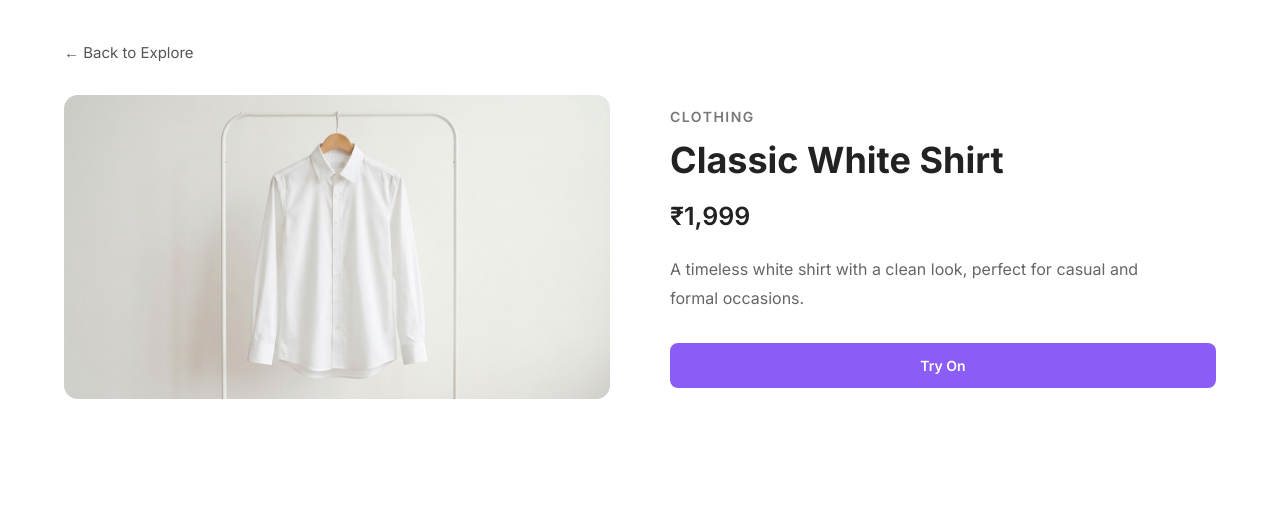
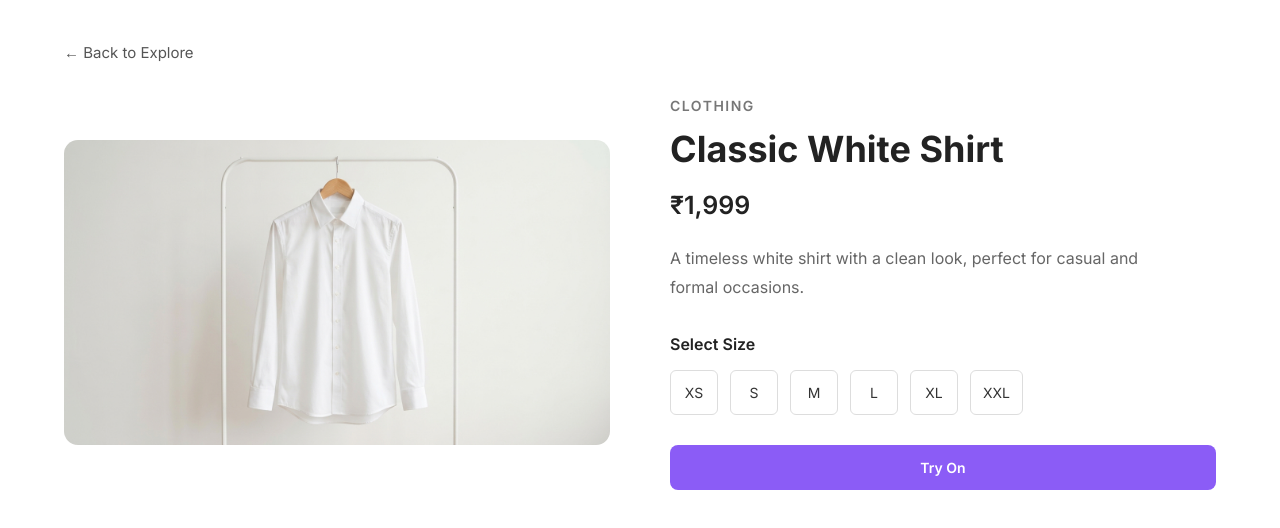
Before and after one commit to Vivekvadher1/Virtual-TryOn, a Next.js app in the folder virtual-ai-tryon/: page /explore/1 in a window 1280 px wide. Shown: the top 528 px of the page. Built offline with nearby package versions, Linux system fonts and the light colour scheme.

Commit message:
Size
Added the size to the clothes and shoes

```diff
--- a/virtual-ai-tryon/app/explore/[id]/page.tsx
+++ b/virtual-ai-tryon/app/explore/[id]/page.tsx
@@ -1,6 +1,9 @@
+"use client";
+
+import { use, useState, Suspense } from "react";
+
 import Image from "next/image";
 import Link from "next/link";
-import { Suspense } from "react";
 
 import { exploreProducts } from "@/data/explore/explore-products";
 
@@ -16,15 +19,19 @@ export default function ProductDetailsPage({
 }: ProductDetailsPageProps) {
   return (
     <Suspense fallback={<p>Loading product details...</p>}>
-      {params.then(({ id }) => (
-        <ProductDetails id={id} />
-      ))}
+      <ProductDetails params={params} />
     </Suspense>
   );
 }
 
 // Product details component
-function ProductDetails({ id }: { id: string }) {
+function ProductDetails({ params }: ProductDetailsPageProps) {
+  // Unwrap the params Promise
+  const { id } = use(params);
+
+  // Store the selected size
+  const [selectedSize, setSelectedSize] = useState<string | null>(null);
+
   // Convert URL ID into a number
   const productId = Number(id);
 
@@ -56,6 +63,7 @@ function ProductDetails({ id }: { id: string }) {
             alt={product.name}
             width={600}
             height={700}
+            loading="eager"
           />
         </div>
 
@@ -70,6 +78,28 @@ function ProductDetails({ id }: { id: string }) {
 
           <p className="product-details-description">{product.description}</p>
 
+          {/* Display size options */}
+          {product.sizes && product.sizes.length > 0 && (
+            <div className="product-size-section">
+              <h3>Select Size</h3>
+
+              <div className="product-size-options">
+                {product.sizes.map((size) => (
+                  <button
+                    key={size}
+                    type="button"
+                    className={`product-size-btn ${
+                      selectedSize === size ? "selected" : ""
+                    }`}
+                    onClick={() => setSelectedSize(size)}
+                  >
+                    {size}
+                  </button>
+                ))}
+              </div>
+            </div>
+          )}
+
           <button type="button" className="product-try-on-btn">
             Try On
           </button>
--- a/virtual-ai-tryon/app/styles/ProductDetails.css
+++ b/virtual-ai-tryon/app/styles/ProductDetails.css
@@ -132,3 +132,45 @@
         font-size: 15px;
     }
 }
+
+
+/* Product size selection */
+.product-size-section {
+    margin-bottom: 30px;
+}
+
+.product-size-section h3 {
+    margin-bottom: 14px;
+    font-size: 16px;
+    font-weight: 600;
+    color: #222;
+}
+
+.product-size-options {
+    display: flex;
+    flex-wrap: wrap;
+    gap: 12px;
+}
+
+.product-size-btn {
+    min-width: 48px;
+    height: 45px;
+    padding: 0 12px;
+    border: 1px solid #ddd;
+    border-radius: 6px;
+    background: #fff;
+    color: #333;
+    font-size: 14px;
+    cursor: pointer;
+    transition: all 0.2s ease;
+}
+
+.product-size-btn:hover {
+    border-color: #222;
+}
+
+.product-size-btn.selected {
+    background: #222;
+    color: #fff;
+    border-color: #222;
+}
--- a/virtual-ai-tryon/data/explore/explore-products.ts
+++ b/virtual-ai-tryon/data/explore/explore-products.ts
@@ -1,4 +1,3 @@
-
 // Product information used to display items in the Explore collection.
 export interface ExploreProduct {
   id: number;
@@ -7,6 +6,7 @@ export interface ExploreProduct {
   price: number;
   image: string;
   description: string;
+  sizes?: string[];
 }
 
 // Sample product data for the Explore page.
@@ -19,7 +19,9 @@ export const exploreProducts: ExploreProduct[] = [
     category: "Clothing",
     price: 1999,
     image: "/images/Clothing/white-shirt.jpg",
-    description: "A timeless white shirt with a clean look, perfect for casual and formal occasions.",
+    description:
+      "A timeless white shirt with a clean look, perfect for casual and formal occasions.",
+    sizes: ["XS", "S", "M", "L", "XL", "XXL"],
   },
   {
     id: 2,
@@ -27,7 +29,9 @@ export const exploreProducts: ExploreProduct[] = [
     category: "Clothing",
     price: 899,
     image: "/images/Clothing/black-tshirt.jpg",
-    description: "A comfortable black T-shirt designed for effortless everyday styling."
+    description:
+      "A comfortable black T-shirt designed for effortless everyday styling.",
+    sizes: ["XS", "S", "M", "L", "XL", "XXL"],
   },
   {
     id: 3,
@@ -35,7 +39,9 @@ export const exploreProducts: ExploreProduct[] = [
     category: "Clothing",
     price: 3499,
     image: "/images/Clothing/denim-jacket.jpg",
-    description: "A versatile denim jacket that adds a classic touch to your everyday outfit."
+    description:
+      "A versatile denim jacket that adds a classic touch to your everyday outfit.",
+    sizes: ["XS", "S", "M", "L", "XL", "XXL"],
   },
   {
     id: 4,
@@ -43,7 +49,9 @@ export const exploreProducts: ExploreProduct[] = [
     category: "Clothing",
     price: 1799,
     image: "/images/Clothing/hoddie.jpg",
-    description: "A relaxed-fit hoodie designed for comfort during casual outings."
+    description:
+      "A relaxed-fit hoodie designed for comfort during casual outings.",
+    sizes: ["XS", "S", "M", "L", "XL", "XXL"],
   },
 
   // ---------------- SHOES ----------------
@@ -53,7 +61,9 @@ export const exploreProducts: ExploreProduct[] = [
     category: "Shoes",
     price: 2499,
     image: "/images/Shoes/Shoes-1.png",
-    description: "Stylish everyday shoes that combine a modern appearance with comfort."
+    description:
+      "Stylish everyday shoes that combine a modern appearance with comfort.",
+    sizes: ["6", "7", "8", "9", "10", "11"],
   },
   {
     id: 6,
@@ -61,7 +71,9 @@ export const exploreProducts: ExploreProduct[] = [
     category: "Shoes",
     price: 2999,
     image: "/images/Shoes/shoes.png",
-    description: "Minimal white sneakers that pair easily with a variety of outfits."
+    description:
+      "Minimal white sneakers that pair easily with a variety of outfits.",
+    sizes: ["6", "7", "8", "9", "10", "11"],
   },
   {
     id: 7,
@@ -69,7 +81,9 @@ export const exploreProducts: ExploreProduct[] = [
     category: "Shoes",
     price: 2199,
     image: "/images/Shoes/shoes.png",
-    description: "Elegant loafers that bring a refined look to casual and smart outfits."
+    description:
+      "Elegant loafers that bring a refined look to casual and smart outfits.",
+    sizes: ["6", "7", "8", "9", "10", "11"],
   },
   {
     id: 8,
@@ -77,7 +91,9 @@ export const exploreProducts: ExploreProduct[] = [
     category: "Shoes",
     price: 1899,
     image: "/images/Shoes/shoes.png",
-    description: "Lightweight running shoes designed for active days and everyday movement."
+    description:
+      "Lightweight running shoes designed for active days and everyday movement.",
+    sizes: ["6", "7", "8", "9", "10", "11"],
   },
 
   // ---------------- BAGS ----------------
@@ -87,7 +103,8 @@ export const exploreProducts: ExploreProduct[] = [
     category: "Bags",
     price: 2999,
     image: "/images/Bags/bags.png",
-    description: "A stylish handbag that complements both everyday and special-occasion outfits."
+    description:
+      "A stylish handbag that complements both everyday and special-occasion outfits.",
   },
   {
     id: 10,
@@ -95,7 +112,8 @@ export const exploreProducts: ExploreProduct[] = [
     category: "Bags",
     price: 1599,
     image: "/images/Bags/bags.png",
-    description: "A practical backpack designed to carry your essentials while travelling or commuting."
+    description:
+      "A practical backpack designed to carry your essentials while travelling or commuting.",
   },
   {
     id: 11,
@@ -103,7 +121,7 @@ export const exploreProducts: ExploreProduct[] = [
     category: "Bags",
     price: 1299,
     image: "/images/Bags/bags.png",
-    description: "A simple and spacious tote bag for everyday use."
+    description: "A simple and spacious tote bag for everyday use.",
   },
   {
     id: 12,
@@ -111,7 +129,8 @@ export const exploreProducts: ExploreProduct[] = [
     category: "Bags",
     price: 2399,
     image: "/images/Bags/bags.png",
-    description: "A modern crossbody bag offering a convenient and stylish carrying option."
+    description:
+      "A modern crossbody bag offering a convenient and stylish carrying option.",
   },
 
   // ---------------- ACCESSORIES ----------------
@@ -121,7 +140,8 @@ export const exploreProducts: ExploreProduct[] = [
     category: "Accessories",
     price: 999,
     image: "/images/Accessories/accessories.png",
-    description: "A versatile accessory designed to add a finishing touch to your personal style."
+    description:
+      "A versatile accessory designed to add a finishing touch to your personal style.",
   },
   {
     id: 14,
@@ -129,7 +149,8 @@ export const exploreProducts: ExploreProduct[] = [
     category: "Accessories",
     price: 799,
     image: "/images/Accessories/accessories.png",
-    description: "Classic black sunglasses that add a bold touch to your everyday look."
+    description:
+      "Classic black sunglasses that add a bold touch to your everyday look.",
   },
   {
     id: 15,
@@ -137,7 +158,8 @@ export const exploreProducts: ExploreProduct[] = [
     category: "Accessories",
     price: 1999,
     image: "/images/Accessories/accessories.png",
-    description: "A sophisticated wrist watch that complements both casual and formal outfits."
+    description:
+      "A sophisticated wrist watch that complements both casual and formal outfits.",
   },
   {
     id: 16,
@@ -145,6 +167,7 @@ export const exploreProducts: ExploreProduct[] = [
     category: "Accessories",
     price: 599,
     image: "/images/Accessories/accessories.png",
-    description: "A comfortable baseball cap that adds a relaxed finish to casual outfits."
+    description:
+      "A comfortable baseball cap that adds a relaxed finish to casual outfits.",
   },
 ];
```
